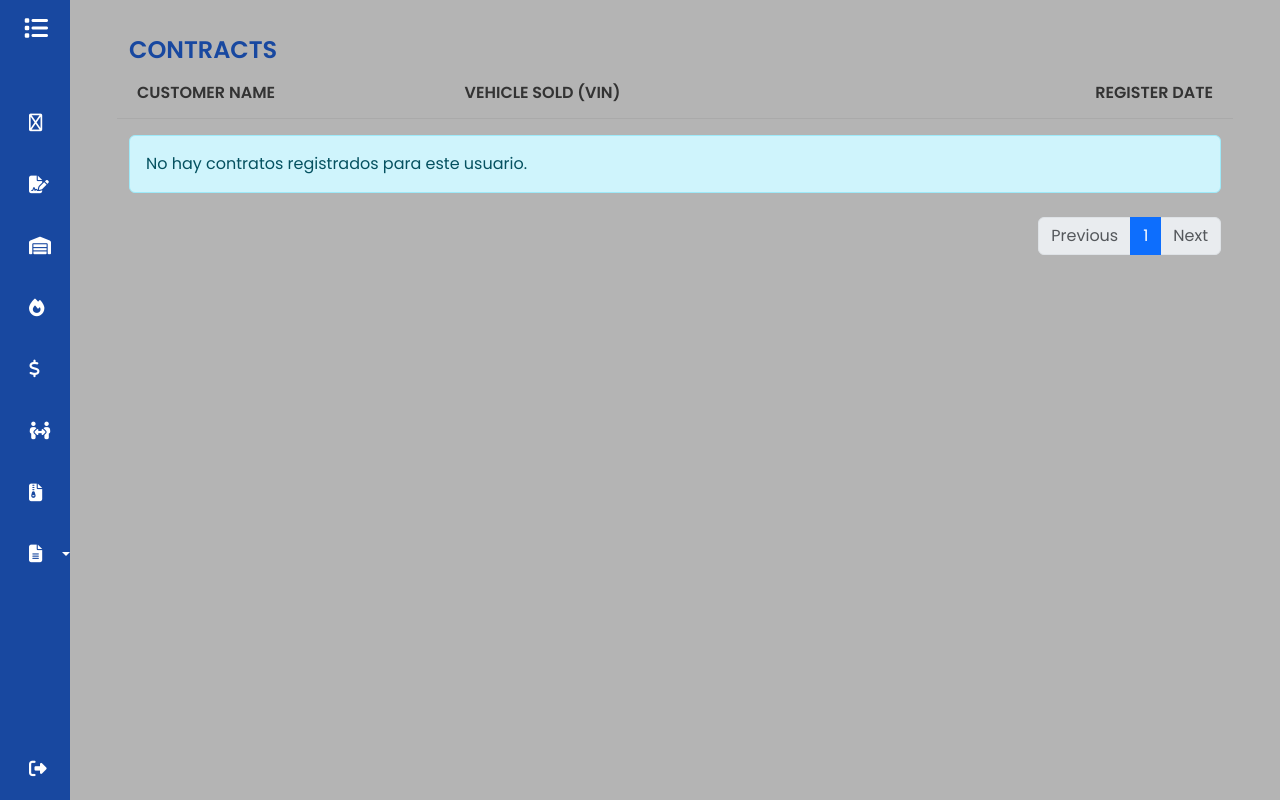
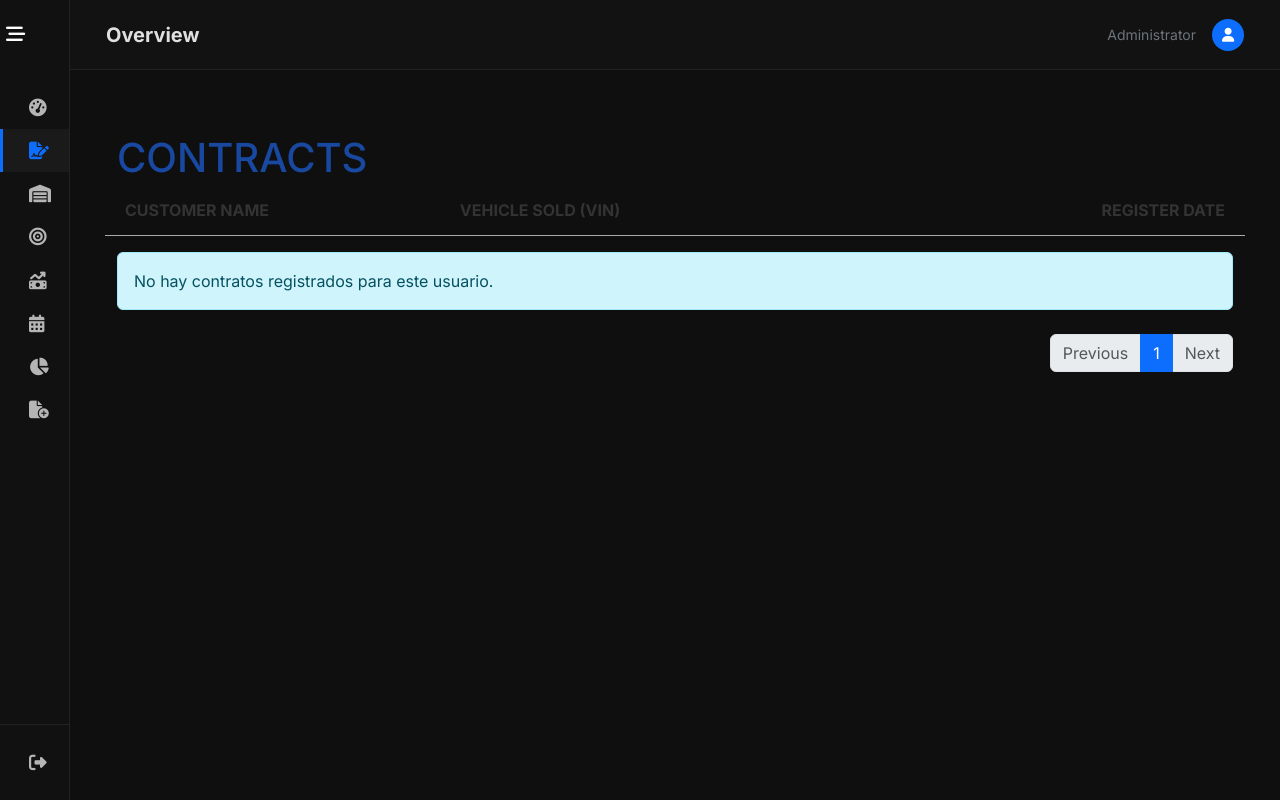
Before and after one commit to MichaelPE16/Practica_Final, a Django app: page /contract in a window 1280 px wide. Run offline with Django 5.2, Linux system fonts and the light colour scheme; a user stored in the database is signed in; data comes from the database, SQL or seed files in the repository; some libraries are stand-ins or nearby versions.

Commit message:
Adding: new interface to the base module

```diff
--- a/GDMFX/templates/base.html
+++ b/GDMFX/templates/base.html
@@ -1,201 +1,177 @@
 <!DOCTYPE html>
 <html lang="en">
 
+<head>
+    {% load static %}
+    <meta charset="UTF-8">
+    <meta name="viewport" content="width=device-width, initial-scale=1.0">
+    <link rel="icon" type="image/png" href="https://img.icons8.com/?size=100&id=Atb5mR0Y5hAu&format=png&color=000000">
 
-<head>
-    {%load static%}
-    <meta charset="UTF-8">
-    <link rel="stylesheet" href="{% static 'css/base.css' %}">
-    <meta name="viewport" content="width=device-width, initial-scale=1.0">
-    <link href="https://cdn.jsdelivr.net/npm/bootstrap@5.3.8/dist/css/bootstrap.min.css" rel="stylesheet"
-        integrity="sha384-sRIl4kxILFvY47J16cr9ZwB07vP4J8+LH7qKQnuqkuIAvNWLzeN8tE5YBujZqJLB" crossorigin="anonymous">
-    <link rel="icon" type="image/png" href="https://img.icons8.com/?size=100&id=Atb5mR0Y5hAu&format=png&color=000000">
-    <link rel="stylesheet" href="{% static 'css/base.css' %}">
-    <title>GDMFX</title>
+    <!-- Bootstrap 5.3.3 & Custom CSS -->
+    <link href="https://cdn.jsdelivr.net/npm/bootstrap@5.3.3/dist/css/bootstrap.min.css" rel="stylesheet">
+    <link rel="stylesheet" href="{% static 'css/base.css' %}?v=7">
 
+    <!-- Google Fonts & FontAwesome 6 -->
+    <link rel="stylesheet" href="https://fonts.googleapis.com/css2?family=Inter:wght@300;400;500;600;700&display=swap">
+    <link rel="stylesheet" href="https://cdnjs.cloudflare.com/ajax/libs/font-awesome/6.4.0/css/all.min.css">
 
-
+    <title>{% block title %}GDMFX | Professional Dealer CRM{% endblock %}</title>
 </head>
 
+<body class="{% if user.is_authenticated %}dashboard-body{% endif %}">
 
-<body>
-    <!--Here we go over the navbar section-->
-    {% if user.is_authenticated%}
+    {% if user.is_authenticated %}
     <div class="wrapper">
+        <!-- Sidebar Navigation -->
         <aside id="sidebar">
-            <div class="d-flex">
-                <button id="toggle-btn" type="button">
-                    <i class="fa-solid fa-list"></i>
+            <div class="sidebar-header d-flex align-items-center">
+                <button id="toggle-btn" type="button" aria-label="Toggle Sidebar">
+                    <i class="fa-solid fa-bars-staggered"></i>
                 </button>
                 <div class="sidebar-logo">
-                    <a href="{%url 'dashboard'%}">GDMFX</a>
+                    <a href="{% url 'dashboard' %}" class="fw-bold">
+                        GDMFX<span class="text-primary">.</span>
+                    </a>
                 </div>
             </div>
+
             <ul class="sidebar-nav">
+                <li class="sidebar-header-label">Main Menu</li>
+
                 <li class="sidebar-item">
-                    <a href="{%url 'dashboard'%}" class="sidebar-link">
-                        <i class="fa-regular fa-table-columns"></i>
+                    <a href="{% url 'dashboard' %}"
+                        class="sidebar-link {% if request.resolver_match.url_name == 'dashboard' %}active{% endif %}">
+                        <i class="fa-solid fa-gauge-high"></i>
                         <span>Dashboard</span>
                     </a>
+                </li>
 
-                </li>
                 <li class="sidebar-item">
-                    <a href="{%url 'contract'%}" class="sidebar-link">
+                    <a href="{% url 'contract' %}"
+                        class="sidebar-link {% if 'contract' in request.path %}active{% endif %}">
                         <i class="fa-solid fa-file-signature"></i>
                         <span>Contracts</span>
                     </a>
+                </li>
 
-                </li>
                 <li class="sidebar-item">
-                    <a href="{%url 'inventory'%}" class="sidebar-link">
+                    <a href="{% url 'inventory' %}"
+                        class="sidebar-link {% if 'inventory' in request.path %}active{% endif %}">
                         <i class="fa-solid fa-warehouse"></i>
                         <span>Inventory</span>
                     </a>
+                </li>
 
-                </li>
                 <li class="sidebar-item">
-                    <a href="{%url 'leads'%}" class="sidebar-link">
-                        <i class="fa-solid fa-fire"></i>
+                    <a href="{% url 'leads' %}" class="sidebar-link {% if 'leads' in request.path %}active{% endif %}">
+                        <i class="fa-solid fa-bullseye"></i>
                         <span>Leads</span>
                     </a>
+                </li>
 
-                </li>
                 <li class="sidebar-item">
-                    <a href="{%url 'sales'%}" class="sidebar-link">
-                        <i class="fa-solid fa-dollar-sign"></i>
+                    <a href="{% url 'sales' %}" class="sidebar-link {% if 'sales' in request.path %}active{% endif %}">
+                        <i class="fa-solid fa-money-bill-trend-up"></i>
                         <span>Sales</span>
                     </a>
+                </li>
 
+                <li class="sidebar-item">
+                    <a href="{% url 'meets' %}" class="sidebar-link {% if 'meets' in request.path %}active{% endif %}">
+                        <i class="fa-solid fa-calendar-days"></i>
+                        <span>Meetings</span>
+                    </a>
                 </li>
+
+                <li class="sidebar-header-label">Management</li>
+
                 <li class="sidebar-item">
-                    <a href="{%url 'meets'%}" class="sidebar-link">
-                        <i class="fa-solid fa-people-arrows"></i>
-                        <span>Meets</span>
-                    </a>
-
-                </li>
-                <li class="sidebar-item">
-                    <a href="{%url 'reports'%}" class="sidebar-link">
-                        <i class="fa-solid fa-file-zipper"></i>
+                    <a href="{% url 'reports' %}" class="sidebar-link">
+                        <i class="fa-solid fa-chart-pie"></i>
                         <span>Reports</span>
                     </a>
+                </li>
 
-                </li>
-                <!--Aqui van los links de los forms-->
                 <li class="sidebar-item">
-                    <a href="#" class="sidebar-link dropdown-toggle" id="formsDropdown" role="button"
-                        data-bs-toggle="dropdown" aria-expanded="false">
-                        <i class="fa-solid fa-file-lines"></i>
-                        <span>Forms</span>
+                    <a href="#" id="newEntryToggle" class="sidebar-link dropdown-toggle collapsed"
+                        data-bs-toggle="collapse" data-bs-target="#formsSubmenu">
+                        <i class="fa-solid fa-file-circle-plus"></i>
+                        <span>New Entry</span>
                     </a>
-                    <ul class="dropdown-menu" aria-labelledby="formsDropdown">
-                        <li><a class="dropdown-item" href="{%url 'new_vehicle'%}">Inventory</a></li>
-                        <li><a class="dropdown-item" href="{%url 'new_contract'%}">Contracts</a></li>
-                        <li><a class="dropdown-item" href="{%url 'new_lead'%}">Leads</a></li>
-                        <li><a class="dropdown-item" href="{%url 'new_sale'%}">Sales</a></li>
+                    <ul id="formsSubmenu" class="sidebar-dropdown list-unstyled collapse">
+                        <li class="sidebar-item"><a class="sidebar-link" href="{% url 'new_vehicle' %}">Vehicle</a></li>
+                        <li class="sidebar-item"><a class="sidebar-link" href="{% url 'new_contract' %}">Contract</a>
+                        </li>
+                        <li class="sidebar-item"><a class="sidebar-link" href="{% url 'new_lead' %}">Lead</a></li>
+                        <li class="sidebar-item"><a class="sidebar-link" href="{% url 'new_sale' %}">Sale</a></li>
                     </ul>
                 </li>
-
             </ul>
 
             <div class="sidebar-footer">
-                <a href="{%url 'logout'%}" class="sidebar-link">
+                <a href="{% url 'logout' %}" class="sidebar-link logout-link">
                     <i class="fa-solid fa-right-from-bracket"></i>
                     <span>Logout</span>
                 </a>
             </div>
+        </aside>
 
+        <!-- Main Content Area -->
+        <main class="main">
+            <!-- Top Navbar for Internal Context -->
+            <nav class="navbar navbar-top mb-4">
+                <div class="container-fluid">
+                    <h2 class="h5 mb-0 fw-bold">{% block page_title %}Overview{% endblock %}</h2>
+                    <div class="ms-auto d-flex align-items-center">
+                        <span class="text-secondary small me-3 d-none d-md-inline">{{ user.username }}</span>
+                        <div class="bg-primary rounded-circle"
+                            style="width: 32px; height: 32px; display: flex; align-items: center; justify-content: center;">
+                            <i class="fa-solid fa-user text-white small"></i>
+                        </div>
+                    </div>
+                </div>
+            </nav>
 
-        </aside>
+            <div class="content-container">
+                {% block content %}
+                <!-- Child templates content goes here -->
+                {% endblock %}
+            </div>
+        </main>
     </div>
-    {%else%}
+    {% else %}
+    <!-- Simple container for Login/Signup pages -->
+    <div class="auth-container">
+        {% block auth_content %}
+        {% endblock %}
+    </div>
+    {% endif %}
 
-    {%endif%}
+    <!-- Scripts -->
+    <script src="https://cdn.jsdelivr.net/npm/bootstrap@5.3.3/dist/js/bootstrap.bundle.min.js"></script>
+    <script>
+        document.addEventListener('DOMContentLoaded', function () {
+            const toggleBtn = document.querySelector("#toggle-btn");
+            const sidebar = document.querySelector("#sidebar");
+            const body = document.body;
+            const newEntryBtn = document.querySelector("#newEntryToggle");
 
-    <!-- style -->
-    <style>
-        /* ======================================================= */
-        /* ESTILOS PARA LA SINCRONIZACIÓN DEL SIDEBAR Y EL CONTENIDO */
-        /* ======================================================= */
+            toggleBtn.addEventListener("click", function () {
+                sidebar.classList.toggle("expand");
+                body.classList.toggle("sidebar-expanded");
+            });
 
-        /* 1. Estilos iniciales para el contenido principal */
-        .main {
-            /* Define el margen inicial igual al ancho colapsado del sidebar (70px) */
-            margin-left: 70px;
-
-            /* Permite que el movimiento sea suave */
-            transition: margin-left 0.15s ease-in-out;
-
-            /* Asegura que ocupe el espacio restante y evita scroll horizontal */
-            width: auto;
-            overflow-x: hidden;
-            padding: 20px;
-            /* Puedes agregar un padding aquí si lo necesitas */
-        }
-
-        /* 2. Mueve el contenido cuando el BODY tiene la clase 'sidebar-expanded' */
-        body.sidebar-expanded .main {
-            /* Margen igual al ancho expandido del sidebar (260px) */
-            margin-left: 260px;
-        }
-
-        /* ---------------------------------------------------- */
-        /* **IMPORTANTE:** Mueve tus estilos de base aquí. */
-        /* Por ejemplo, tus estilos para #sidebar, .wrapper, etc. */
-        /* ---------------------------------------------------- */
-
-        #sidebar {
-            width: 70px;
-            min-width: 70px;
-            z-index: 1000;
-            transition: all .15s ease-in-out;
-            /* ... otros estilos de #sidebar ... */
-            position: fixed;
-            top: 0;
-            bottom: 0;
-            height: 100%;
-            left: 0;
-        }
-
-        #sidebar.expand {
-            width: 260px;
-            min-width: 260px;
-        }
-
-        /* ... el resto de tu CSS va aquí ... */
-    </style>
-
-    <!--rest of the content coming from other pages-->
-    <div class="main">
-        <div class="container">
-            {% block content%}
-            {% endblock%}
-        </div>
-    </div>
-
-
-    <script src="https://cdn.jsdelivr.net/npm/bootstrap@5.3.8/dist/js/bootstrap.bundle.min.js"
-        integrity="sha384-FKyoEForCGlyvwx9Hj09JcYn3nv7wiPVlz7YYwJrWVcXK/BmnVDxM+D2scQbITxI"
-        crossorigin="anonymous"></script>
-
-    <script src="https://kit.fontawesome.com/22cd97cc6f.js" crossorigin="anonymous"></script>
-    <!-- <script>
-        const hambuerger = document.querySelector("#toggle-btn");
-        hambuerger.addEventListener("click", function () {
-            document.querySelector("#sidebar").classList.toggle("expand");
-        })
-    </script> -->
-    <script>
-        const hambuerger = document.querySelector("#toggle-btn");
-        hambuerger.addEventListener("click", function () {
-            // 1. Toglea la clase 'expand' en el #sidebar (para el CSS de su ancho)
-            document.querySelector("#sidebar").classList.toggle("expand");
-
-            // 2. Toglea la clase 'sidebar-expanded' en el BODY (para mover el .main)
-            document.body.classList.toggle("sidebar-expanded");
-        })
+            // Auto-expand sidebar when clicking "New Entry" if it's collapsed
+            if (newEntryBtn) {
+                newEntryBtn.addEventListener("click", function () {
+                    if (!sidebar.classList.contains("expand")) {
+                        sidebar.classList.add("expand");
+                        body.classList.add("sidebar-expanded");
+                    }
+                });
+            }
+        });
     </script>
-
 </body>
 
 </html>
--- a/static/css/base.css
+++ b/static/css/base.css
@@ -1,102 +1,107 @@
-@import url('https://fonts.googleapis.com/css2?family=Poppins:wght@400;600&display=swap');
+/* --- Global Reset & Professional Theme --- */
+:root {
+    --sidebar-bg: #111111;
+    --sidebar-link-hover: #1a1a1a;
+    --primary-blue: #0d6efd;
+    --main-bg: #1a1a1a;
+    --text-muted: #888888;
+    --sidebar-width-collapsed: 70px;
+    --sidebar-width-expanded: 260px;
+    --transition-speed: 0.25s;
+}
 
-::after,
-::before {
-    box-sizing: border-box;
+body {
+    background-color: var(--main-bg);
+    color: #e0e0e0;
+    font-family: 'Inter', sans-serif;
     margin: 0;
-    padding: 0;
+    overflow-x: hidden;
 }
 
 a {
     text-decoration: none;
+    transition: 0.3s;
 }
 
-li {
-    list-style: none;
-}
-
-h1 {
-    font-weight: 600;
-    font-size: 1.5rem;
-}
-
-html,
-body {
-
-    height: 100%;
-    margin: 0;
-    padding: 0;
-}
-
-body {
-    background-color: #b4b4b4;
-    font-family: 'Poppins', sans-serif;
-}
-
-wrapper {
-    display: flex;
-    min-height: 100vh;
-}
-
+/* --- Sidebar Design --- */
 #sidebar {
-    width: 70px;
-    min-width: 70px;
-    z-index: 1000;
-    transition: all .15s ease-in-out;
+    width: var(--sidebar-width-collapsed);
+    min-width: var(--sidebar-width-collapsed);
+    z-index: 1050;
+    transition: all var(--transition-speed) cubic-bezier(0.4, 0, 0.2, 1);
     display: flex;
     flex-direction: column;
-    background-color: #1848a0;
+    background-color: var(--sidebar-bg);
     position: fixed;
     top: 0;
     bottom: 0;
-    height: 100%;
+    height: 100vh;
     left: 0;
+    border-right: 1px solid #222;
 }
 
 #sidebar.expand {
-    width: 260px;
-    min-width: 260px;
+    width: var(--sidebar-width-expanded);
+    min-width: var(--sidebar-width-expanded);
+}
+
+/* Sidebar Toggle & Logo Area */
+.sidebar-header {
+    padding: 1.2rem 0;
+    height: 70px;
 }
 
 #toggle-btn {
-    background-color: transparent;
+    background: transparent;
     cursor: pointer;
     border: 0;
-    padding: 1rem 1.5rem;
-
+    width: var(--sidebar-width-collapsed);
+    text-align: center;
 }
 
 #toggle-btn i {
-    font-size: 1.5rem;
+    font-size: 1.2rem;
     color: #fff;
-
-}
-
-.sidebar-logo {
-    margin-top: 16px;
-
 }
 
 .sidebar-logo a {
     color: #fff;
-    font-size: 1.15rem;
-    font-weight: 600;
+    font-size: 1.3rem;
+    white-space: nowrap;
+    opacity: 0;
+    transition: opacity 0.2s;
 }
 
-#sidebar:not(.expand) .sidebar-logo,
-#sidebar:not(.expand) a.sidebar-link span {
+#sidebar.expand .sidebar-logo a {
+    opacity: 1;
+}
+
+/* Navigation Links */
+.sidebar-nav {
+    padding: 1rem 0;
+    flex: 1 1 auto;
+    list-style: none;
+    /* overflow removed to allow tooltips to show */
+}
+
+.sidebar-header-label {
+    padding: 1rem 1.625rem 0.5rem;
+    font-size: 0.7rem;
+    color: var(--text-muted);
+    text-transform: uppercase;
+    letter-spacing: 0.1em;
     display: none;
 }
 
-.sidebar-nav {
-    padding: 2rem 0;
-    flex: 1 1 auto;
+#sidebar.expand .sidebar-header-label {
+    display: block;
 }
 
-a.sidebar-link {
-    padding: .625rem 1.625rem;
-    color: #fff;
-    display: block;
+.sidebar-link {
+    padding: 0.8rem 1.625rem;
+    color: #b5b5b5;
+    display: flex;
+    align-items: center;
     font-size: 0.9rem;
     white-space: nowrap;
     border-left: 3px solid transparent;
@@ -104,26 +109,121 @@ a.sidebar-link {
 
 .sidebar-link i {
     font-size: 1.1rem;
-    margin-right: .75rem;
-    margin-top: 12px;
-    margin-bottom: 12px;
+    width: 20px;
+    margin-right: 1.2rem;
+    text-align: center;
 }
 
-a.sidebar-link:hover {
-    background-color: rgba(255, 225, 225, .075);
-    border-left: 3px solid #3b7ddd;
+.sidebar-link:hover,
+.sidebar-link.active {
+    color: #fff;
+    background-color: var(--sidebar-link-hover);
+    border-left-color: var(--primary-blue);
 }
 
-.sidebar-item {
-    position: relative;
-
+.sidebar-link.active i {
+    color: var(--primary-blue);
 }
 
+#sidebar:not(.expand) .sidebar-link span {
+    display: none;
+}
 
+/* Force hide submenus when collapsed */
+#sidebar:not(.expand) .sidebar-dropdown {
+    display: none !important;
+}
 
-#sidebar:not(.expand) .sidebar-item:hover {
+/* Hide the dropdown arrow when collapsed */
+#sidebar:not(.expand) .sidebar-link.dropdown-toggle::after {
+    display: none !important;
+}
+
+/* Tooltip on hover when collapsed */
+#sidebar:not(.expand) .sidebar-item {
+    position: relative;
+}
+
+#sidebar:not(.expand) .sidebar-item:hover .sidebar-link span {
     display: block;
-    max-height: 15rem;
-    width: 100%;
-    opacity: 1;
+    position: absolute;
+    left: 100%;
+    top: 50%;
+    transform: translateY(-50%);
+    background-color: var(--primary-blue);
+    color: #fff;
+    padding: 0.5rem 1rem;
+    width: max-content;
+    white-space: nowrap;
+    border-radius: 0 4px 4px 0;
+    box-shadow: 4px 0 10px rgba(0, 0, 0, 0.2);
+    z-index: 9999;
+    font-size: 0.9rem;
+    animation: fadeIn 0.2s ease-in-out;
 }
+
+@keyframes fadeIn {
+    from {
+        opacity: 0;
+        transform: translateY(-50%) translateX(-10px);
+    }
+
+    to {
+        opacity: 1;
+        transform: translateY(-50%) translateX(0);
+    }
+}
+
+/* Footer & Logout */
+.sidebar-footer {
+    border-top: 1px solid #222;
+    padding: 1rem 0;
+}
+
+.logout-link:hover {
+    background-color: rgba(220, 53, 69, 0.1);
+    border-left-color: #dc3545;
+    color: #dc3545;
+}
+
+/* --- Main Content Synchronization --- */
+.main {
+    margin-left: var(--sidebar-width-collapsed);
+    transition: margin-left var(--transition-speed) cubic-bezier(0.4, 0, 0.2, 1);
+    width: auto;
+    min-height: 100vh;
+    padding: 0;
+    background-color: #0f0f0f;
+    /* Slightly darker than sidebar for depth */
+}
+
+body.sidebar-expanded .main {
+    margin-left: var(--sidebar-width-expanded);
+}
+
+.navbar-top {
+    height: 70px;
+    background-color: #121212;
+    border-bottom: 1px solid #222;
+    padding: 0 1.5rem;
+}
+
+.content-container {
+    padding: 1.5rem;
+}
+
+/* --- Responsive Adjustments --- */
+@media (max-width: 768px) {
+    #sidebar {
+        left: -70px;
+    }
+
+    #sidebar.expand {
+        left: 0;
+        width: 100%;
+    }
+
+    .main {
+        margin-left: 0 !important;
+    }
+}
```
